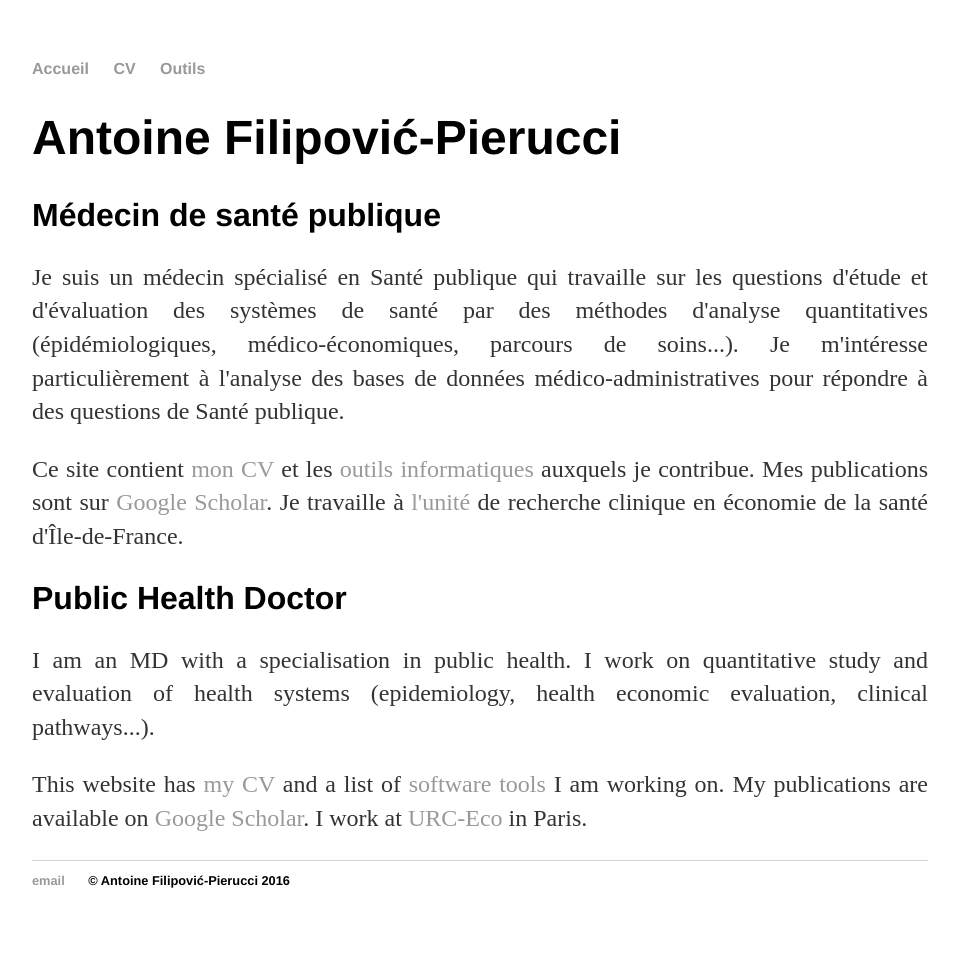
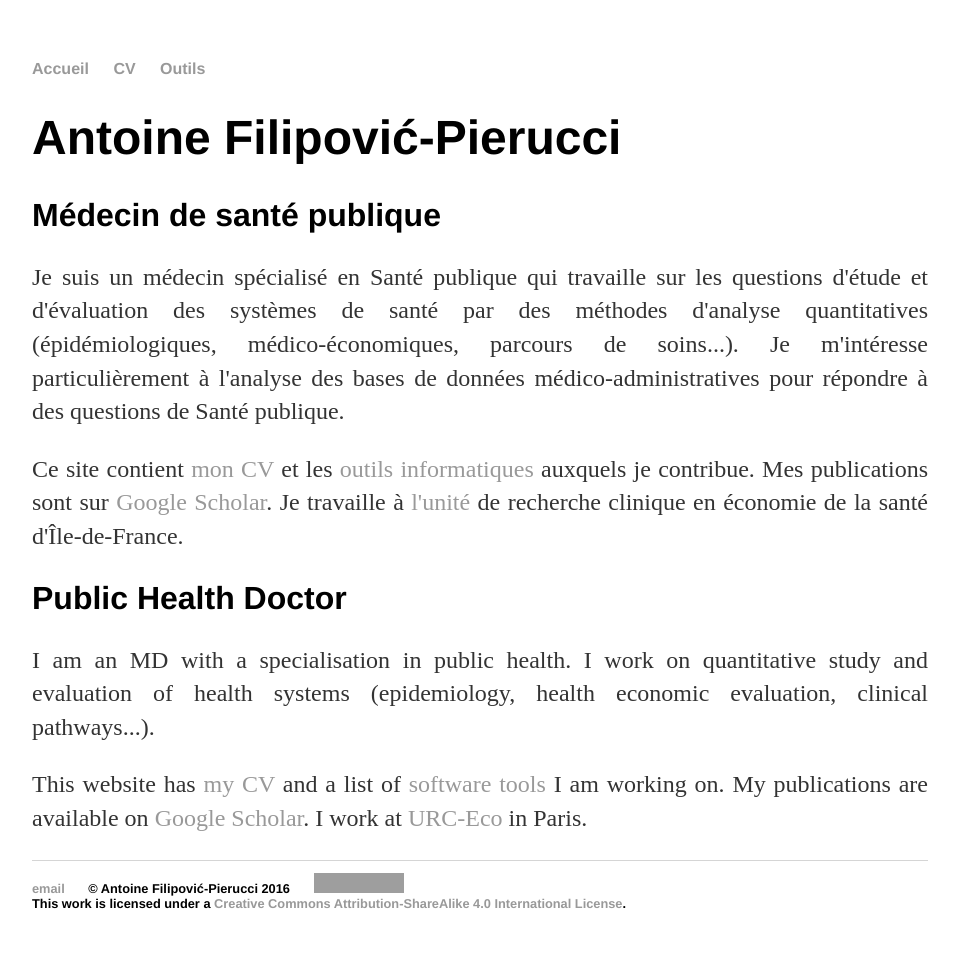
Before and after one commit to pierucci/pierucci.github.io, a Jekyll site: the page built from index.html, in a window 1280 px wide. Shown: the whole page, without its empty margins (160-1119 px from the left). Built offline with Jekyll 4.4.1, drawn with Linux system fonts in a browser that asks for light colours; before the commit the page ends 948 px from its top, so only the background shows below that; grey boxes are pictures that could not be loaded.

Commit message:
cc license

```diff
--- a/_layouts/default.html
+++ b/_layouts/default.html
@@ -20,6 +20,7 @@
     		<ul>
         		<li><a href="mailto:pierucci@gmail.com">email</a></li>
         		<li>© Antoine Filipović-Pierucci 2016</li>
+        		<li><a rel="license" href="http://creativecommons.org/licenses/by-sa/4.0/"><img alt="Creative Commons License" style="border-width:0" src="https://i.creativecommons.org/l/by-sa/4.0/80x15.png" /></a><br />This work is licensed under a <a rel="license" href="http://creativecommons.org/licenses/by-sa/4.0/">Creative Commons Attribution-ShareAlike 4.0 International License</a>.</li>
 			</ul>
 		</footer>
 	</body>
```
